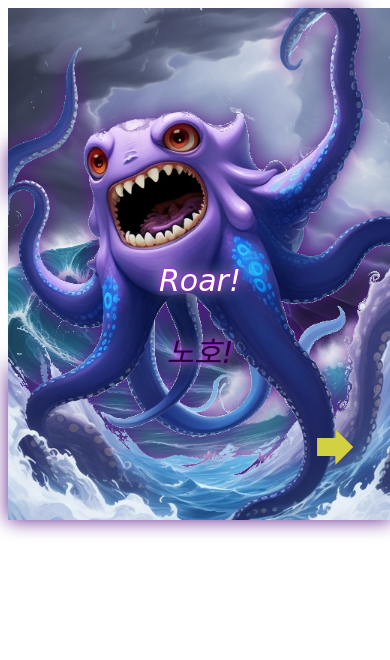
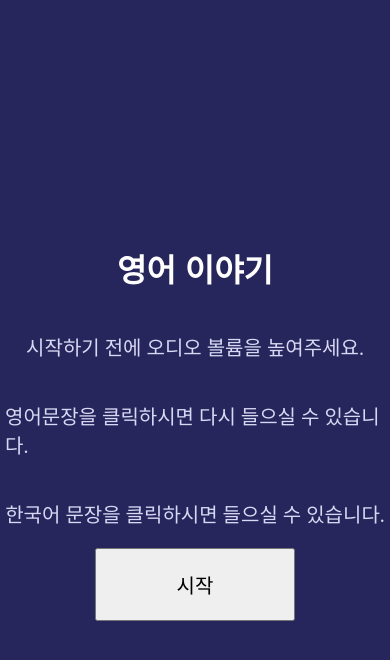
Before and after one commit to metalcarratt/english-stories, a Vue app: page / in a window 390 px wide. Shown: the top 660 px of the page. Built offline with nearby package versions, Linux system fonts and the light colour scheme.

Commit message:
make responsive and add start page

```diff
--- a/src/App.vue
+++ b/src/App.vue
@@ -1,12 +1,29 @@
 <template>
-    <DisplayContainer />
+    <StartPage v-if="!started"/>
+    <DisplayContainer :mode="mode" v-else />
 </template>
 
 <script setup lang="ts">
+import StartPage from './StartPage.vue';
 import DisplayContainer from './DisplayContainer.vue';
+import { started } from './state';
+
+const height = window.innerHeight;
+const width = window.innerWidth;
+const mode = (height > width * 1.33) ? 'max-width' : 'max-height';
 
 </script>
 
 <style>
+html, body, #app {
+    height: 100%;
+    width: 100%;
+    margin: 0;
+    padding: 0;
+    box-sizing: border-box;
+}
 
+#app {
+    background-color: #26265c;
+}
 </style>
--- a/src/DisplayContainer.vue
+++ b/src/DisplayContainer.vue
@@ -1,5 +1,5 @@
 <template>
-    <div class="container">
+    <div :class="['container', props.mode]">
         <img class="background" :src="background()" />
         <img class="character" :src="character()" />
         <div class="dialog">
@@ -18,8 +18,10 @@
 </template>
 
 <script setup lang="ts">
-import { ref } from 'vue';
+import { ref, defineProps } from 'vue';
 import { story } from './story';
+
+const props = defineProps(['mode']);
 
 let index = 0;
 
@@ -58,16 +60,28 @@ const playKr = () => {
     frame.value.d.krAudio?.play();
 }
 
+update();
 </script>
 
 <style scoped>
 .container {
     display: flex;
-    width: 384px;
+    /* width: 384px; */
     margin: 0 auto;
     justify-content: center;
     /* cursor: pointer; */
     position: relative;
+    box-sizing: border-box;
+}
+
+.container.max-height {
+    height: 100%;
+    aspect-ratio: 0.75;
+}
+
+.container.max-width {
+    width: 100%;
+    aspect-ratio: 0.75;
 }
 
 @media only screen and (max-width: 384px) {
--- /dev/null
+++ b/src/StartPage.vue
@@ -0,0 +1,45 @@
+<template>
+    <div class="start-page">
+        <h1>영어 이야기</h1>
+        <p>시작하기 전에 오디오 볼륨을 높여주세요.</p>
+        <p>영어문장을 클릭하시면 다시 들으실 수 있습니다.</p>
+        <p>한국어 문장을 클릭하시면 들으실 수 있습니다.</p>
+        <button @click="start">시작</button>
+    </div>
+</template>
+
+<script setup>
+import { started } from './state';
+
+const start = () => {
+    started.value = true;
+}
+</script>
+
+<style scoped>
+.start-page {
+    box-sizing: border-box;
+    width: 100%;
+    height: 100%;
+    display: flex;
+    flex-direction: column;
+    justify-content: center;
+    align-items: center;
+    padding: 5px;
+}
+
+.start-page h1 {
+    color: white;
+    font-family: sans-serif;
+}
+
+.start-page p {
+    color: #d9d8f4;
+    font-size: 20px;
+}
+
+button {
+    padding: 20px 80px;
+    font-size: 20px;
+}
+</style>
--- /dev/null
+++ b/src/state.ts
@@ -0,0 +1,3 @@
+import { ref } from 'vue';
+
+export const started = ref(false);
```
Also changed, not shown: 11 other files (tests, documents, lock files or other folders).
